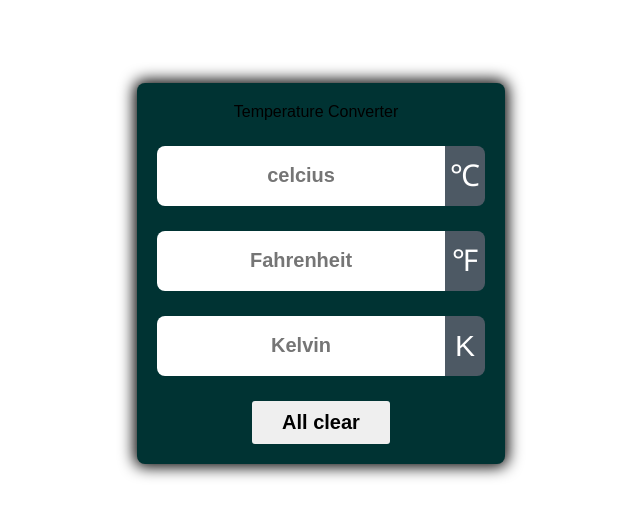
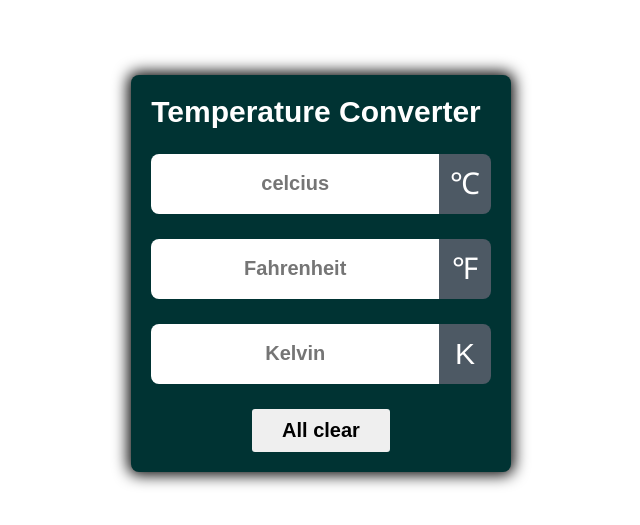
Before and after one commit to Nihith303/Temperature-converter, a plain HTML site: page index.html in a window 1280 px wide. Shown: the part 127-652 px from the top of the page, without its empty margins (319-959 px from the left). Drawn offline with Linux system fonts and the light colour scheme.

Commit message:
Update index.html

```diff
--- a/index.html
+++ b/index.html
@@ -11,7 +11,7 @@
 <body>
     <div class="container">
         <div class="title">
-            <p>Temperature Converter</p>
+            <h1>Temperature Converter</h1>
             <span class="Temperature-icon"><i class="fa-solid fa-temperature-three-quarters"></i></span>
         </div>
         <div id="celcius">
```
